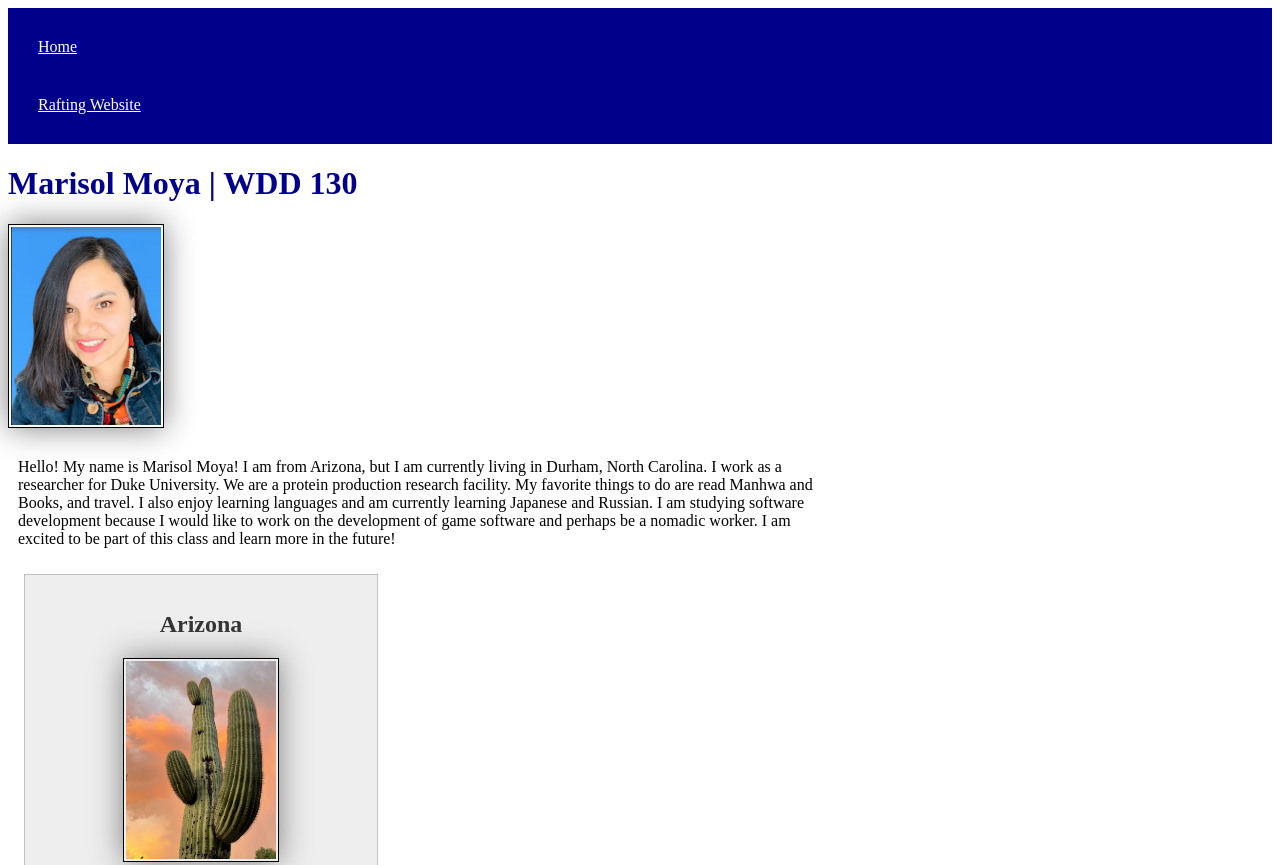
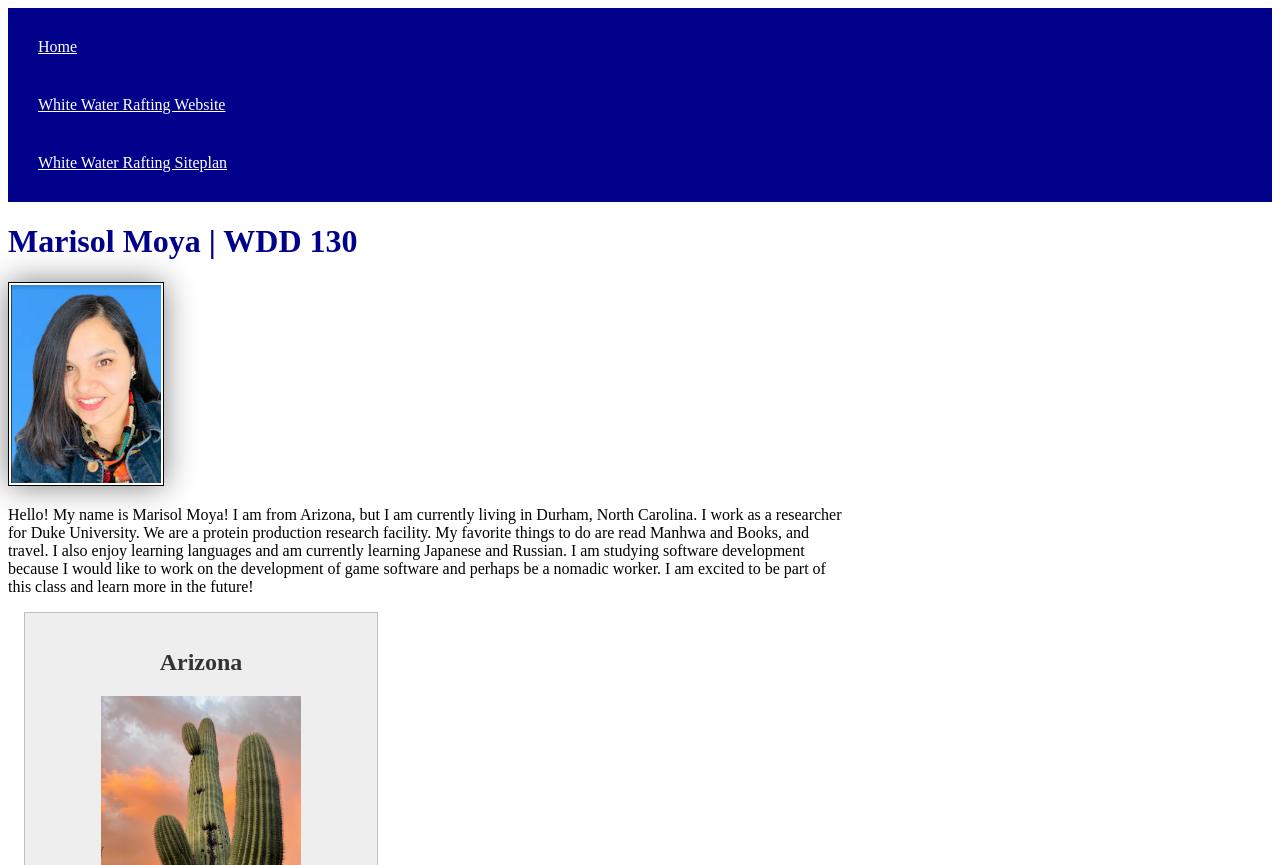
Before and after one commit to wisebluefox/wdd130, a plain HTML site: page index.html in a window 1280 px wide. Shown: the top 865 px of the page. Drawn offline with Linux system fonts and the light colour scheme.

Commit message:
updated homepage

```diff
--- a/index.html
+++ b/index.html
@@ -4,10 +4,12 @@
 <head>
     <meta charset="UTF-8">
     <meta name="viewport" content="width=device-width, initial-scale=1.0">
-    <meta name="description"
-        content="Personal introduction for Marisol Moya, making for WDD130, the purpose of this page is to practice HTML and CSS">
+
+    <title>Marisol Moya | WDD 130</title>
+
+    <meta name="description" content="Marisol Moya's BYU-Idaho WDD130 course home page">
     <meta name="author" content="Marisol Moya">
-    <title>Marisol Moya | WDD 130</title>
+
     <link rel="stylesheet" href="styles/styles.css">
 </head>
 
@@ -16,7 +18,8 @@
     <header>
         <nav>
             <a href="#">Home</a>
-            <a href="wwr/">Rafting Website</a>
+            <a href="wwr/">White Water Rafting Website</a>
+            <a href="wwr/site-plan-rafting.html">White Water Rafting Siteplan</a>
         </nav>
     </header>
 
@@ -32,6 +35,7 @@
             game software and perhaps be a nomadic worker. I am excited to be part of this class and learn
             more in the future!
         </p>
+    </main>
     <aside>
         <h2>Arizona</h2>
         <img src="images/arizona.jpg" alt="Arizona Cactus">
@@ -46,7 +50,6 @@
             borders and experience authentic Mexican culture and food. A wonderful place ful of snowbirds.
         </p>
     </aside>
-    </main>
 
 
     <footer>
--- a/styles/styles.css
+++ b/styles/styles.css
@@ -16,6 +16,18 @@ h1 {
     color: darkblue;
 }
 
+main img{
+    width: 150px;
+    height: auto;
+    border: 1px solid black;
+    padding: 2px;
+    box-shadow: 0 0 30px gray;
+}
+
+p {
+    padding: 0px;
+}
+
 aside {
     width: 20rem;
     margin: 1rem;
@@ -31,16 +43,7 @@ aside img {
     height: auto;
 }
 
-main img{
-    width: 150px;
-    height: auto;
-    border: 1px solid black;
-    padding: 2px;
-    box-shadow: 0 0 30px gray;
-}
-p {
-    padding: 10px;
-}
+
 
 footer {
     margin-top: 15px;
```
Lines whose indentation alone changed are shown as unchanged.
